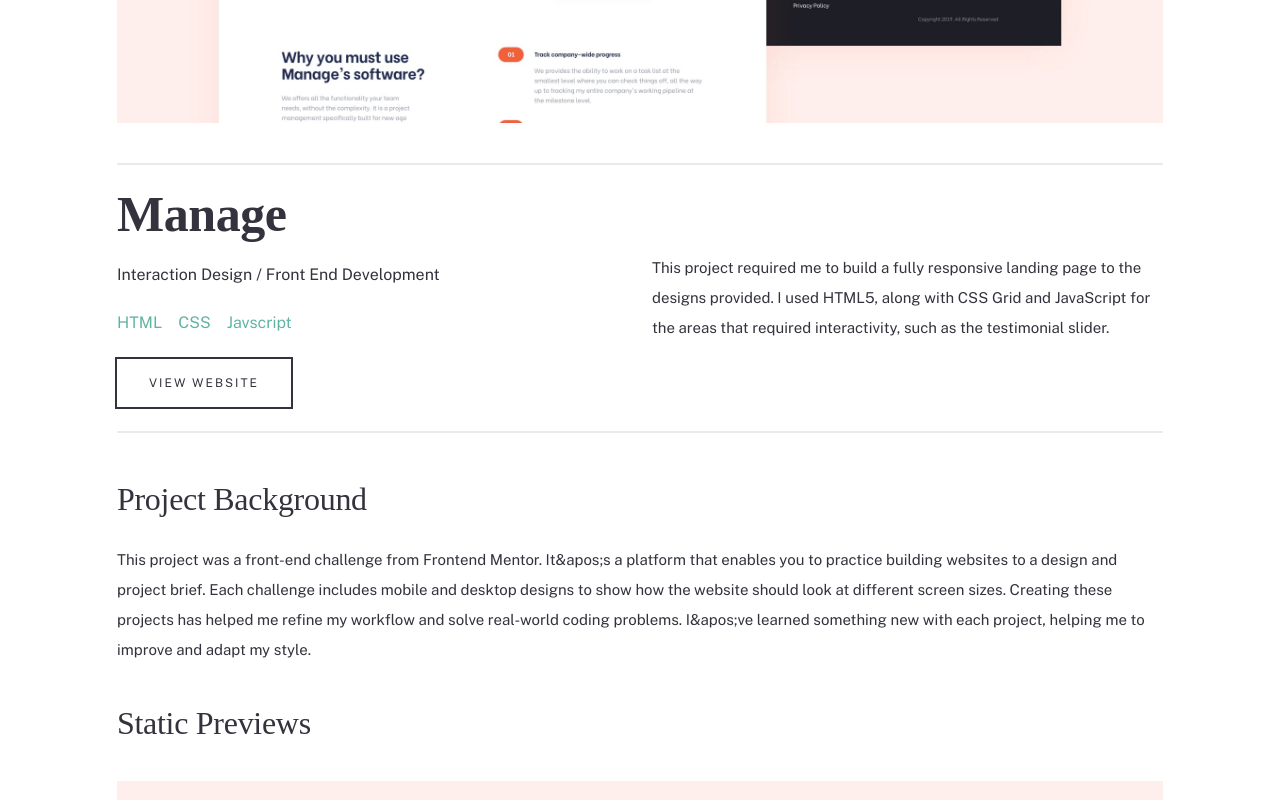
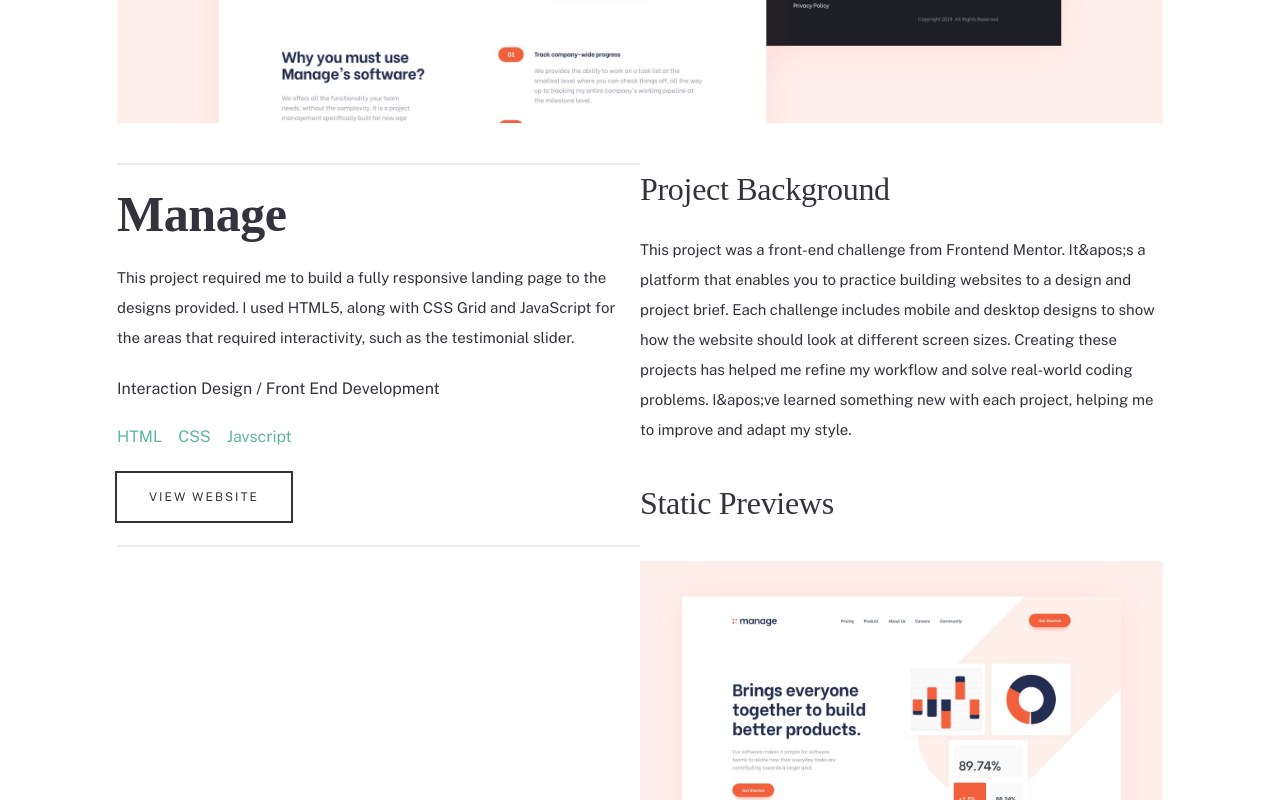
Before and after one commit to RyanCahela/Portfolio_2022_Nextjs, a Next.js app: page /PortfolioProject/0 in a window 1280 px wide. Shown: the part 460-1260 px from the top of the page. Built offline with nearby package versions, Linux system fonts and the light colour scheme; a web font is replaced by a local one.

Commit message:
added basic grid to large screens for projectId.js page

```diff
--- a/pages/PortfolioProject/[projectId].js
+++ b/pages/PortfolioProject/[projectId].js
@@ -34,7 +34,9 @@
         />
         <img src={images.hero.srcSet.desktop} alt={`${title} screenshot`} />
       </picture>
-      <div className="md:grid md:grid-cols-2 mt-10 py-6 flex flex-col gap-6 border-t-2 border-b-2 border-y-light-gray">
+      <div className="lg:grid grid-cols-2">
+        <div className="lg:col-start-1 lg:col-end-2">
+          <div className="lg:flex lg:flex-col md:grid md:grid-cols-2 mt-10 py-6 flex flex-col gap-6 border-t-2 border-b-2 border-y-light-gray">
             <div>
               <Title1>{title}</Title1>
             </div>
@@ -55,6 +57,8 @@
               </Link>
             </div>
           </div>
+        </div>
+        <div className="lg:col-start-2 lg:col-end-3">
           <div className="pt-12 flex flex-col gap-7">
             <Title3>Project Background</Title3>
             <Body2>{projectBackgroundCopy}</Body2>
@@ -104,6 +108,8 @@
               </div>
             </div>
           </div>
+        </div>
+      </div>
       <Contact />
       <Footer />
     </div>
```
Lines whose indentation alone changed are shown as unchanged.
